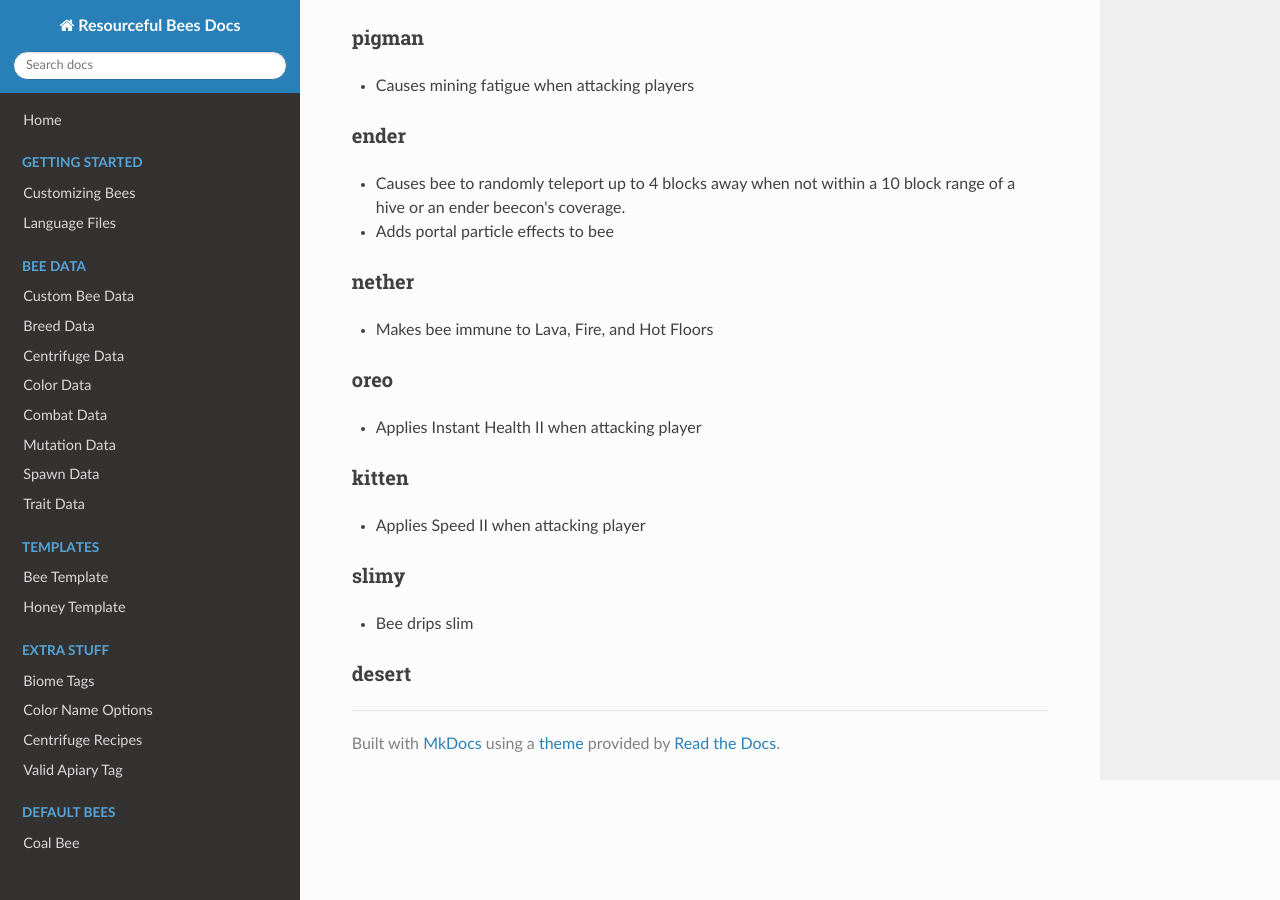
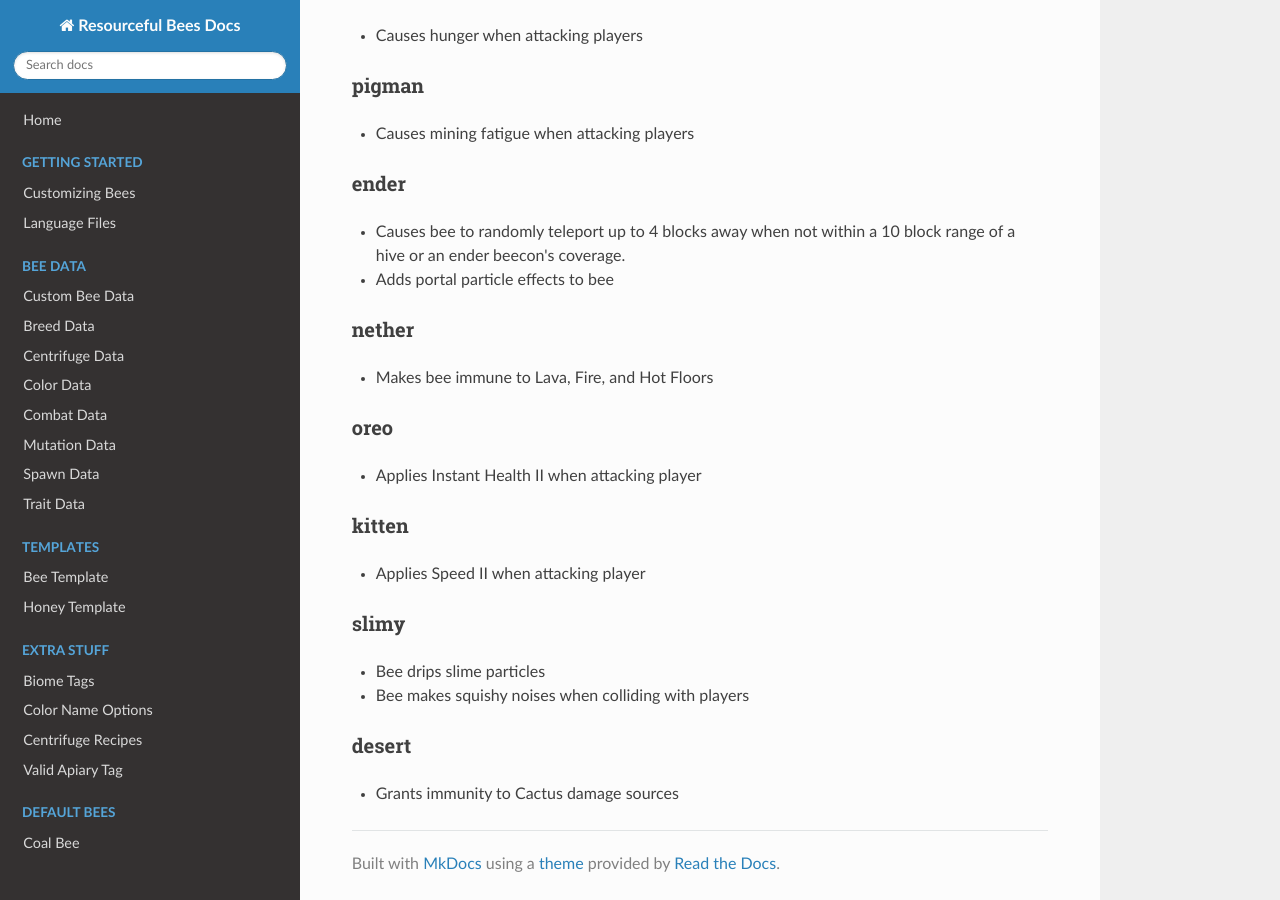
Before and after one commit to Team-Resourceful/ResourcefulBeesDocs, an MkDocs documentation site: the page built from docs/extra_stuff/list_bee_traits.md, in a window 1280 px wide and 900 px high, scrolled down 742 px. Built offline with MkDocs 1.6.1, drawn with Linux system fonts in a browser that asks for light colours; nearby versions of some CDN libraries; some of the changed text lies outside the part shown.

Commit message:
docs/extra_stuff/list_bee_traits.md updated from https://stackedit.io/

```diff
--- a/docs/extra_stuff/list_bee_traits.md
+++ b/docs/extra_stuff/list_bee_traits.md
@@ -1,5 +1,7 @@
 ## **Creating a Centrifuge Data Pack Recipe**
 ***
+
+Below are all of the default bee traits included with the mod and what they do.
 
 ### **wither**
 
@@ -48,9 +50,12 @@
 
 ### **slimy**
 
-* Bee drips slim
+* Bee drips slime particles
+* Bee makes squishy noises when colliding with players
 
 ### **desert**
+
+* Grants immunity to Cactus damage sources
 <!--stackedit_data:
-eyJoaXN0b3J5IjpbLTMzMzQwNTg4OF19
+eyJoaXN0b3J5IjpbLTM0OTI0MDQyXX0=
 -->
```
